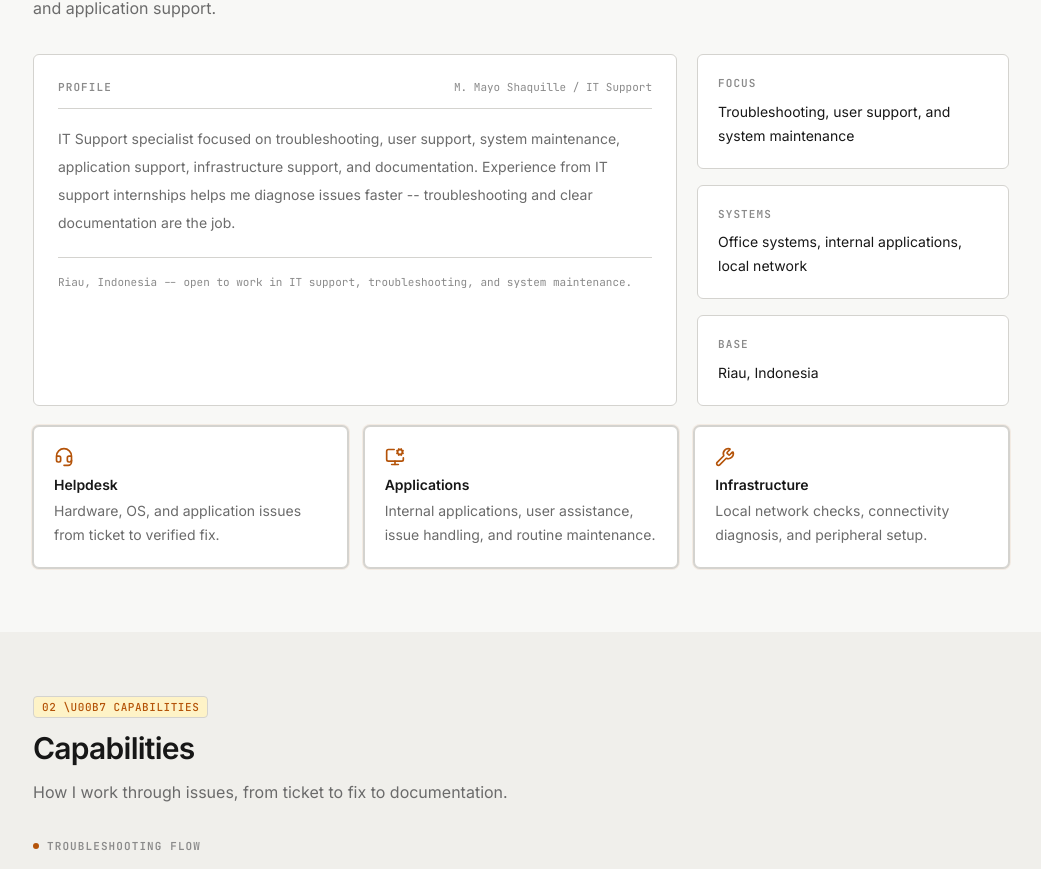
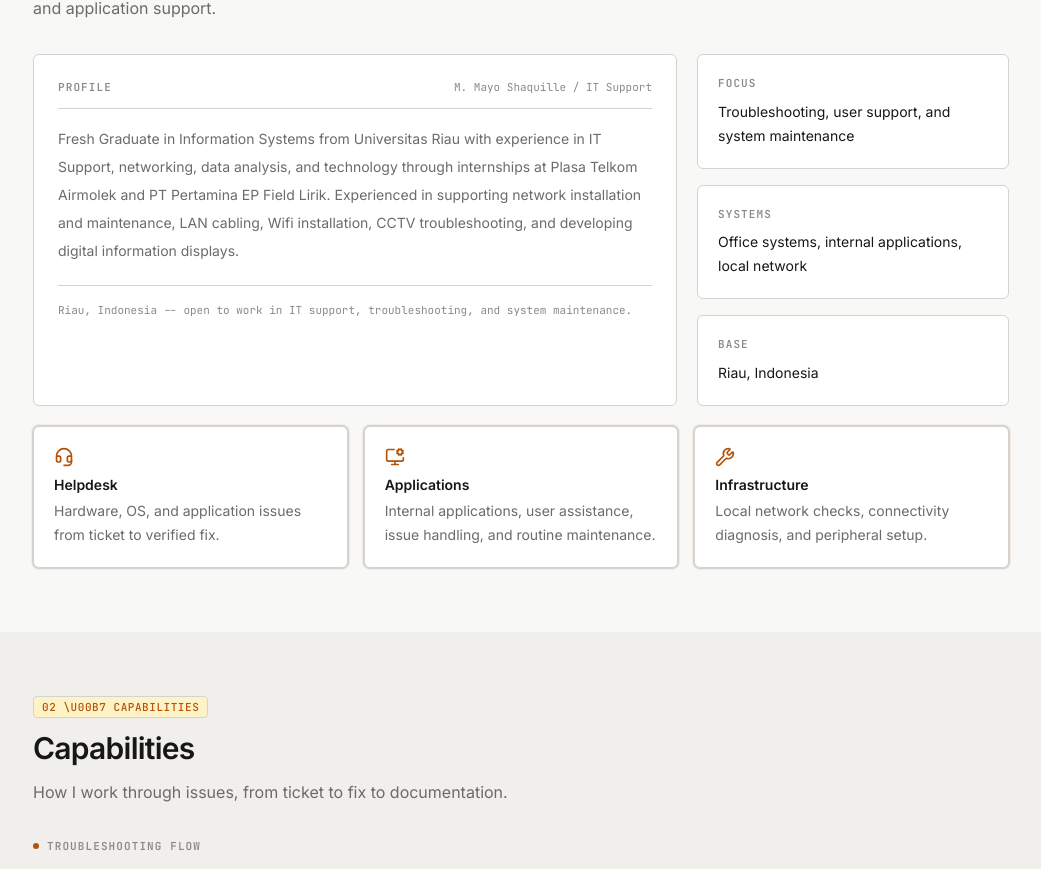
Before and after one commit to mayoshaquille-svg/my-portoo, a Next.js app: page / in a window 1280 px wide. Shown: the part 880-1749 px from the top of the page, without its empty margins (119-1160 px from the left). Built offline with nearby package versions, Linux system fonts and the light colour scheme.

Commit message:
content: about story verbatim user (fresh graduate SI Unri)

```diff
--- a/components/sections/about.tsx
+++ b/components/sections/about.tsx
@@ -64,11 +64,13 @@ export function About() {
               </p>
             </div>
             <p className="text-sm leading-7 text-muted-foreground">
-              IT Support specialist focused on troubleshooting, user support,
-              system maintenance, application support, infrastructure support,
-              and documentation. Experience from IT support internships helps me
-              diagnose issues faster -- troubleshooting and clear documentation
-              are the job.
+              Fresh Graduate in Information Systems from Universitas Riau with
+              experience in IT Support, networking, data analysis, and
+              technology through internships at Plasa Telkom Airmolek and PT
+              Pertamina EP Field Lirik. Experienced in supporting network
+              installation and maintenance, LAN cabling, Wifi installation,
+              CCTV troubleshooting, and developing digital information
+              displays.
             </p>
             <div className="mt-5 pt-4 border-t border-border">
               <p className="font-mono text-[11px] text-subtle">
```
